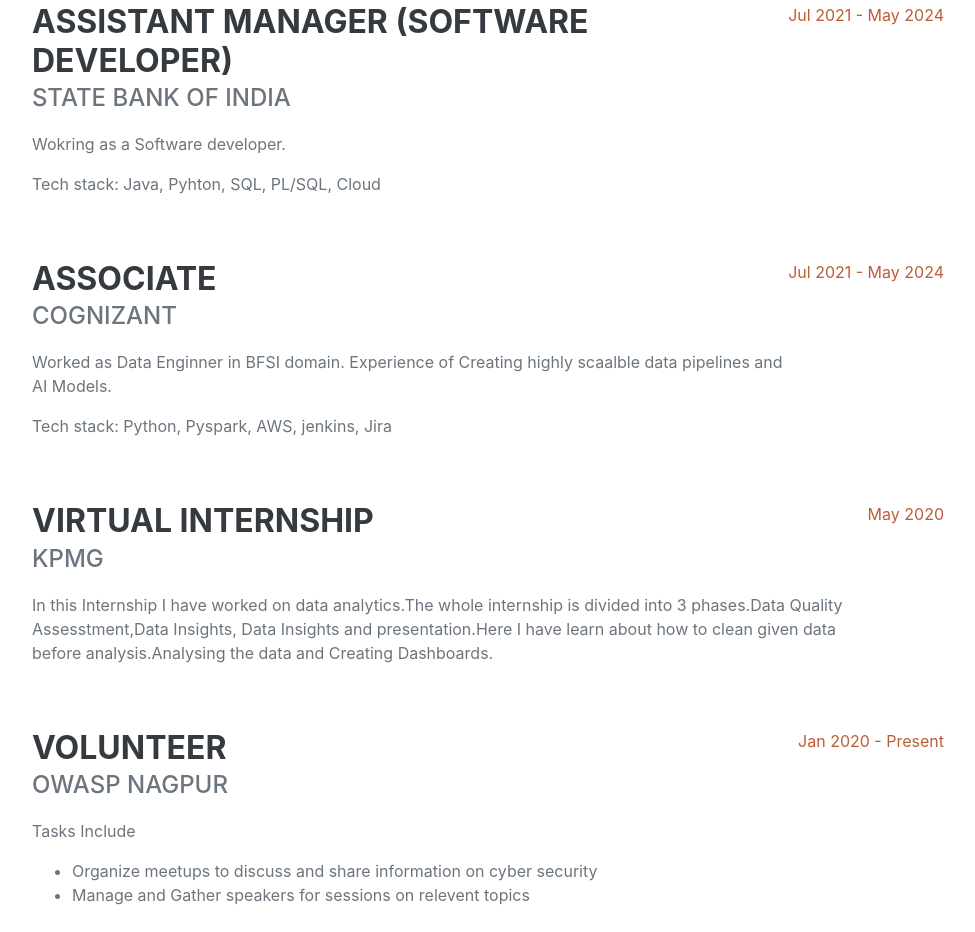
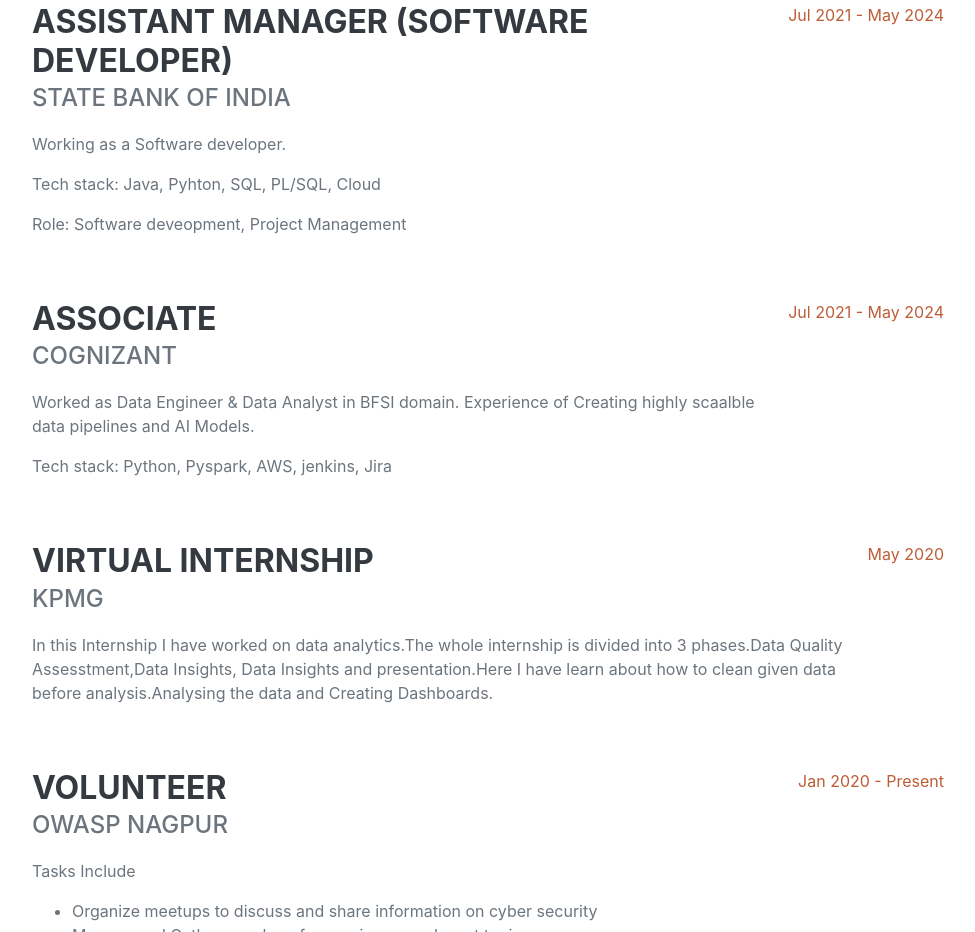
Before and after one commit to nihalnakade7/resume, a plain HTML site: page index.html in a window 1280 px wide. Shown: the part 993-1925 px from the top of the page, without its empty margins (288-1263 px from the left). Drawn offline with nearby package versions, Linux system fonts and the light colour scheme; a web font is replaced by a local one.

Commit message:
Update index.html

```diff
--- a/index.html
+++ b/index.html
@@ -65,8 +65,9 @@
                         <div class="flex-grow-1">
                             <h3 class="mb-0">Assistant Manager (Software Developer)</h3>
                             <div class="subheading mb-3">State Bank of India</div>
-                            <p>Wokring as a  Software developer.</p>
+                            <p>Working as a  Software developer.</p>
                             <p>Tech stack: Java, Pyhton, SQL, PL/SQL, Cloud</p>
+                            <p>Role: Software deveopment, Project Management</p>
                         </div>
                         <div class="flex-shrink-0"><span class="text-primary">Jul 2021 - May 2024</span></div>
                     </div>
@@ -74,7 +75,7 @@
                         <div class="flex-grow-1">
                             <h3 class="mb-0">Associate</h3>
                             <div class="subheading mb-3">Cognizant</div>
-                            <p>Worked as Data Enginner in BFSI domain. Experience of Creating highly scaalble data pipelines and AI Models.</p>
+                            <p>Worked as Data Engineer & Data Analyst in BFSI domain. Experience of Creating highly scaalble data pipelines and AI Models.</p>
                             <p>Tech stack: Python, Pyspark, AWS, jenkins, Jira </p>
                         </div>
                         <div class="flex-shrink-0"><span class="text-primary">Jul 2021 - May 2024</span></div>
```
